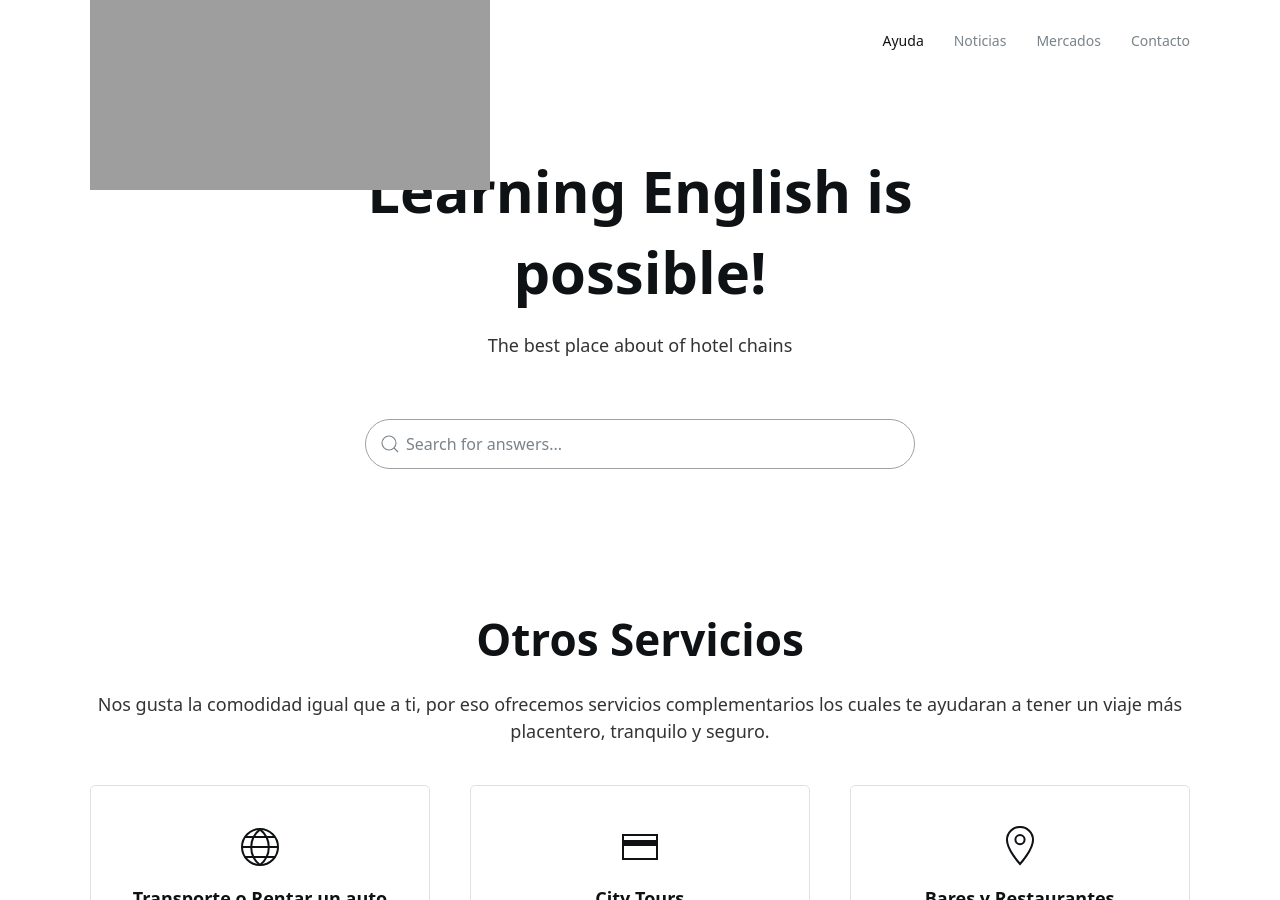
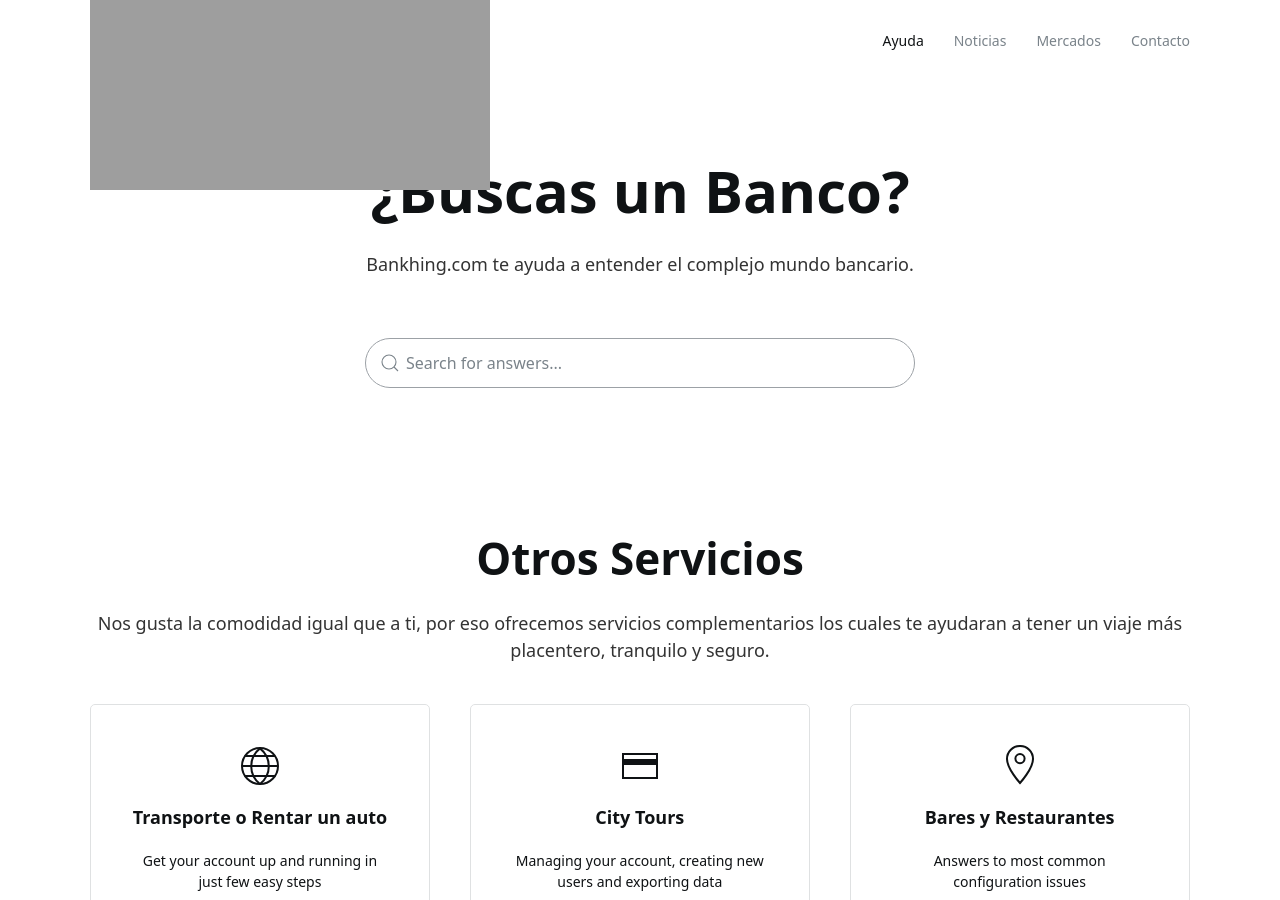
Before and after one commit to jelmii/jelmii.github.io, a Jekyll site: the page built from index.md, in a window 1280 px wide and 900 px high. Built offline with Jekyll 4.4.1, drawn with Linux system fonts in a browser that asks for light colours.

Commit message:
Update index.md

```diff
--- a/index.md
+++ b/index.md
@@ -1,8 +1,8 @@
 ---
 layout: home
 hero:
-    title: Learning English is possible!
-    subtitle: The best place about of hotel chains
+    title: ¿Buscas un Banco?
+    subtitle: Bankhing.com te ayuda a entender el complejo mundo bancario.
 
     search: true
 categories:
```
